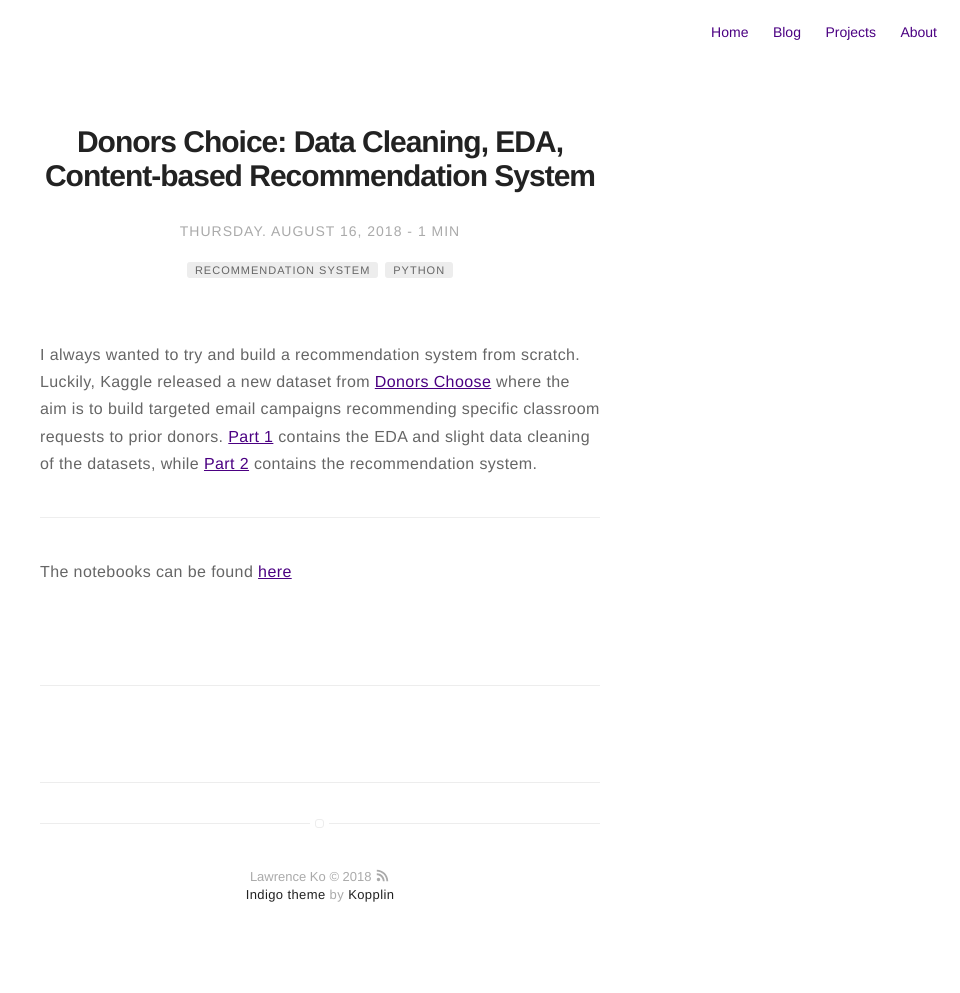
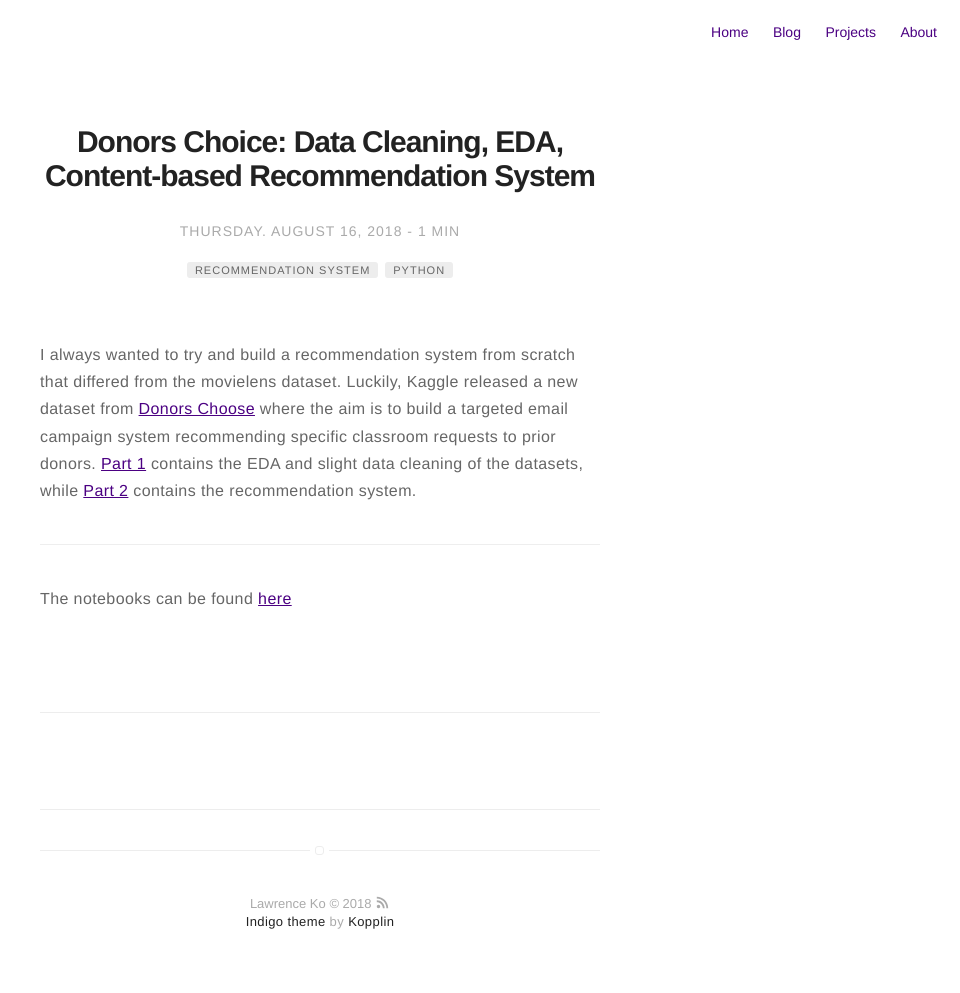
Before and after one commit to lawko698/lawko698.github.io, a Jekyll site: the page built from _posts/2018-08-16-content-based-recommendation-system.markdown, in a window 1280 px wide. Shown: the whole page, without its empty margins (320-1280 px from the left). Built offline with Jekyll 4.4.1, drawn with Linux system fonts in a browser that asks for light colours; before the commit the page ends 966 px from its top, so only the background shows below that.

Commit message:
Update 2018-08-16-content-based-recommendation-system.markdown

```diff
--- a/_posts/2018-08-16-content-based-recommendation-system.markdown
+++ b/_posts/2018-08-16-content-based-recommendation-system.markdown
@@ -13,7 +13,7 @@ author: Lawrence
 externalLink: false
 ---
 
-I always wanted to try and build a recommendation system from scratch. Luckily, Kaggle released a new dataset from [Donors Choose](https://www.donorschoose.org/) where the aim is to build targeted email campaigns recommending specific classroom requests to prior donors. [Part 1](http://lawko698.github.io/docs/EDA%20and%20Data%20Cleaning.html) contains the EDA and slight data cleaning of the datasets, while [Part 2](http://lawko698.github.io/docs/Recommendation%20System.html) contains the recommendation system.
+I always wanted to try and build a recommendation system from scratch that differed from the movielens dataset. Luckily, Kaggle released a new dataset from [Donors Choose](https://www.donorschoose.org/) where the aim is to build a targeted email campaign system recommending specific classroom requests to prior donors. [Part 1](http://lawko698.github.io/docs/EDA%20and%20Data%20Cleaning.html) contains the EDA and slight data cleaning of the datasets, while [Part 2](http://lawko698.github.io/docs/Recommendation%20System.html) contains the recommendation system.
 
 ---
 
```
